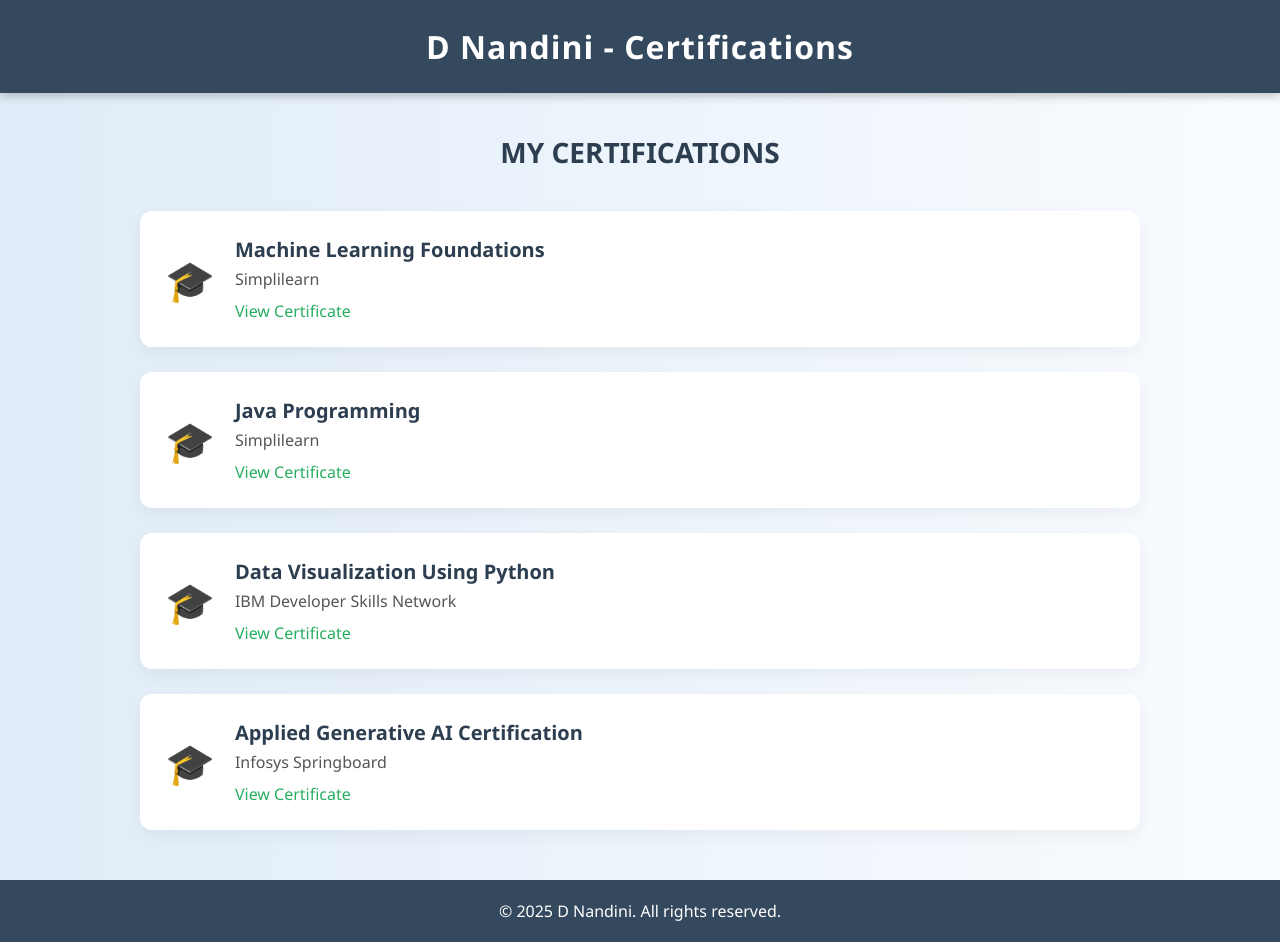
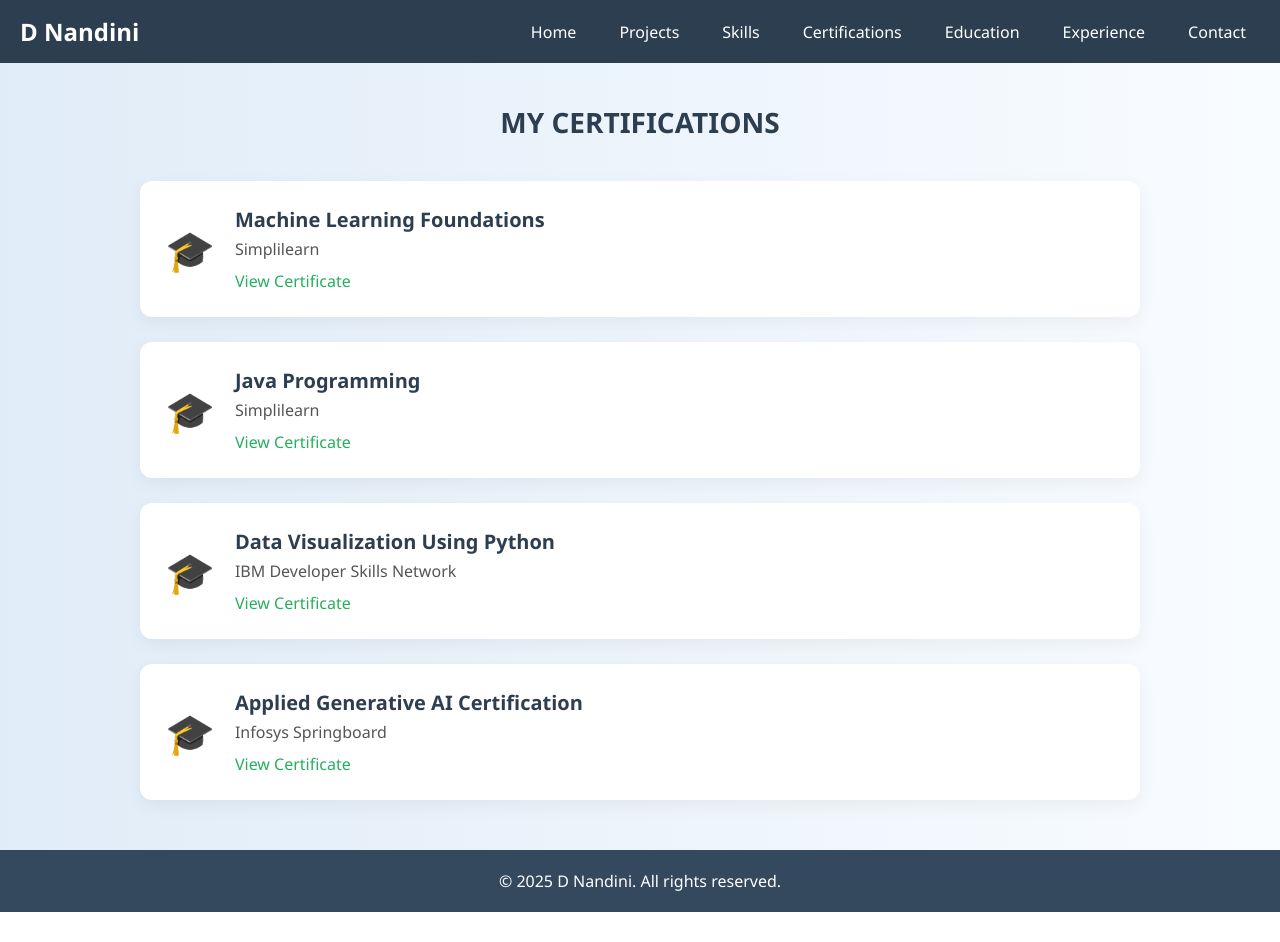
Before and after one commit to Nandini1506/My-Portfolio, a plain HTML site: page certifications.html in a window 1280 px wide. After the commit the page ends 912 px from the top, so only its background shows below. Drawn offline with Linux system fonts and the light colour scheme.

Commit message:
Update certifications.html
Signed-off-by: Nandini1506 <nandinikotturu2000@gmail.com>

```diff
--- a/certifications.html
+++ b/certifications.html
@@ -4,6 +4,8 @@
   <meta charset="UTF-8" />
   <meta name="viewport" content="width=device-width, initial-scale=1.0"/>
   <title>Certifications | Mehaboob S</title>
+  <link href="https://fonts.googleapis.com/css2?family=Poppins:wght@400;600&display=swap" rel="stylesheet">
+  <link href="https://cdnjs.cloudflare.com/ajax/libs/font-awesome/6.5.0/css/all.min.css" rel="stylesheet" />
   <style>
     body {
       font-family: 'Segoe UI', Tahoma, Geneva, Verdana, sans-serif;
@@ -14,17 +16,75 @@
     }
 
     header {
-      background-color: #34495e;
-      color: #fff;
-      padding: 25px 0;
-      text-align: center;
-      box-shadow: 0 4px 8px rgba(0,0,0,0.2);
+      background: #2c3e50;
+      padding: 15px 20px;
+      position: sticky;
+      top: 0;
+      z-index: 1000;
+      display: flex;
+      justify-content: space-between;
+      align-items: center;
+      flex-wrap: wrap;
+      color: white;
     }
 
     header h1 {
+      font-size: 24px;
       margin: 0;
-      font-size: 32px;
-      letter-spacing: 1px;
+    }
+
+    nav {
+      position: relative;
+    }
+
+    .nav-links {
+      list-style: none;
+      display: flex;
+      gap: 15px;
+      margin: 0;
+      padding: 0;
+    }
+
+    .nav-links li a {
+      color: white;
+      text-decoration: none;
+      font-weight: 500;
+      padding: 8px 14px;
+      border-radius: 6px;
+    }
+
+    .nav-links li a:hover {
+      background-color: #1abc9c;
+      color: black;
+    }
+
+    .menu-toggle {
+      display: none;
+      font-size: 24px;
+      cursor: pointer;
+      padding: 5px 10px;
+      background: #1abc9c;
+      border-radius: 5px;
+    }
+
+    @media (max-width: 768px) {
+      .nav-links {
+        display: none;
+        flex-direction: column;
+        background: #2c3e50;
+        position: absolute;
+        right: 0;
+        top: 60px;
+        width: 100%;
+      }
+
+      .nav-links.show {
+        display: flex;
+      }
+
+      .menu-toggle {
+        display: block;
+      }
     }
 
     .container {
@@ -111,7 +171,21 @@
 <body>
 
   <header>
-    <h1>D Nandini - Certifications</h1>
+    <h1>D Nandini</h1>
+    <nav>
+      <ul class="nav-links">
+        <li><a href="index.html">Home</a></li>
+        <li><a href="projects.html">Projects</a></li>
+        <li><a href="skills.html">Skills</a></li>
+        <li><a href="certifications.html">Certifications</a></li>
+        <li><a href="education.html">Education</a></li>
+        <li><a href="experience.html">Experience</a></li>
+        <li><a href="contact.html">Contact</a></li>
+      </ul>
+      <div class="menu-toggle" onclick="document.querySelector('.nav-links').classList.toggle('show')">
+        ☰
+      </div>
+    </nav>
   </header>
 
   <div class="container">
```
